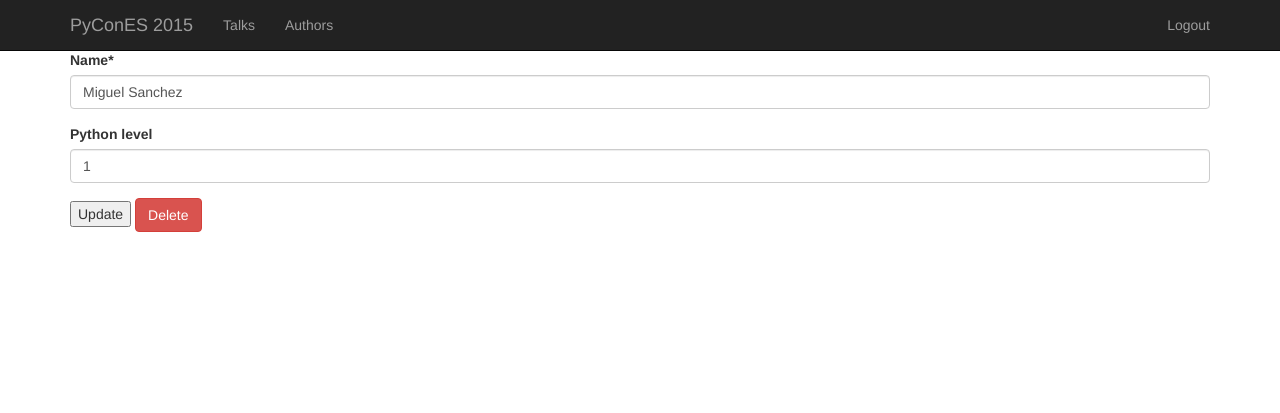
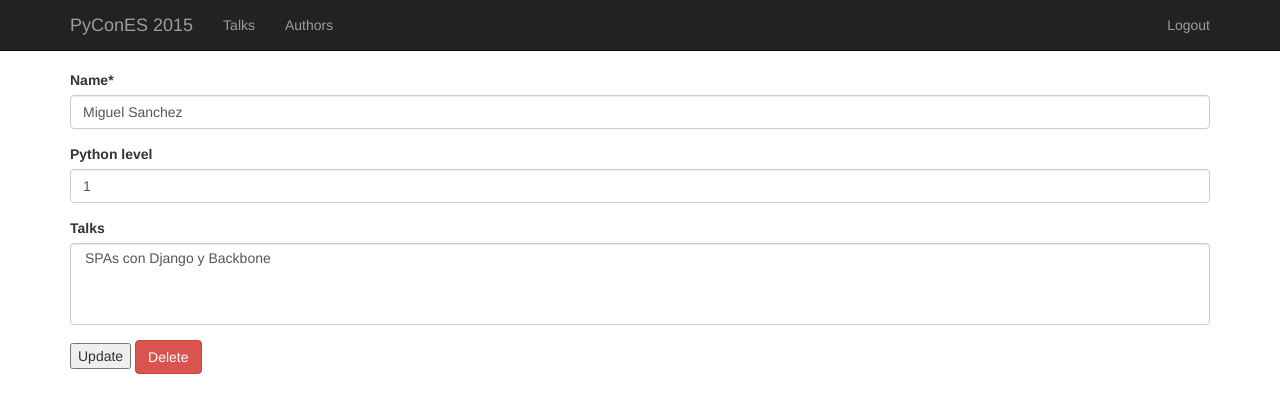
Before and after one commit to MiguelSR/pycones_project, a Django app: page /authors/1/ in a window 1280 px wide. Shown: the top 413 px of the page. Run offline with Django 3.2, Linux system fonts and the light colour scheme; the visitor is signed in with stand-in values (Sample User, id 1); data comes from the database, SQL or seed files in the repository; some libraries are stand-ins or nearby versions.

Commit message:
Last commit before doomsday

```diff
--- /dev/null
+++ b/pycones/authors/forms.py
@@ -0,0 +1,15 @@
+from django import forms
+
+from .models import Author
+from talks.models import Talk
+
+
+class AuthorForm(forms.ModelForm):
+    talks = forms.ModelMultipleChoiceField(
+        queryset=Talk.objects.all(),
+        required=False
+    )
+
+    class Meta:
+        fields = ['name', 'python_level', 'talks']
+        model = Author
--- a/pycones/authors/models.py
+++ b/pycones/authors/models.py
@@ -5,3 +5,6 @@ from django.db import models
 class Author(models.Model):
     name = models.CharField(max_length=256, blank=False, null=False)
     python_level = models.PositiveIntegerField(blank=True, null=True)
+
+    def __unicode__(self):
+        return self.name
--- a/pycones/authors/views.py
+++ b/pycones/authors/views.py
@@ -1,6 +1,8 @@
 from django.views.generic import ListView, CreateView, UpdateView, DeleteView
 
+from .forms import AuthorForm
 from .models import Author
+from talks.models import Talk
 
 
 class AuthorList(ListView):
@@ -16,14 +18,14 @@ class AuthorList(ListView):
 class AuthorCreate(CreateView):
 
     model = Author
-    fields = ['name', 'python_level']
+    form_class = AuthorForm
     success_url = '/authors/'
 
 
 class AuthorUpdate(UpdateView):
 
     model = Author
-    fields = ['name', 'python_level']
+    form_class = AuthorForm
     success_url = '/authors/'
 
 
--- a/pycones/talks/models.py
+++ b/pycones/talks/models.py
@@ -7,4 +7,7 @@ from authors.models import Author
 class Talk(models.Model):
     name = models.CharField(max_length=256, null=False, blank=False)
     description = models.TextField(null=False, blank=False)
-    authors = models.ManyToManyField(Author)
+    authors = models.ManyToManyField(Author, related_name='talks')
+
+    def __unicode__(self):
+        return self.name
--- a/pycones/talks/views.py
+++ b/pycones/talks/views.py
@@ -21,14 +21,14 @@ class TalkList(ListView):
 class TalkCreate(CreateView):
 
     model = Talk
-    fields = ['name', 'description']
+    fields = ['name', 'description', 'authors']
     success_url = '/talks/'
 
 
 class TalkUpdate(UpdateView):
 
     model = Talk
-    fields = ['name', 'description']
+    fields = ['name', 'description', 'authors']
     success_url = '/talks/'
 
 
--- a/pycones/templates/base.html
+++ b/pycones/templates/base.html
@@ -9,7 +9,7 @@
         <link rel="stylesheet" href="/static/js/bower_components/bootstrap/dist/css/bootstrap.css">
         <style>
             body {
-              padding-top: 50px;
+              padding-top: 70px;
             }
         </style>
     </head>
--- a/pycones/templates/login.html
+++ b/pycones/templates/login.html
@@ -3,7 +3,7 @@
 
 {% block content %}
 
-<form method="post" action="" class="form-signin" style="padding-top:20px">{% csrf_token %}
+<form method="post" action="" class="form-signin">{% csrf_token %}
     {{ form|crispy }}
     <button type="submit" class="btn btn-primary">Log in</button>
 </form>
```
Also changed, not shown: pycones/talks/migrations/0004_auto_20151119_1035.py (added).
